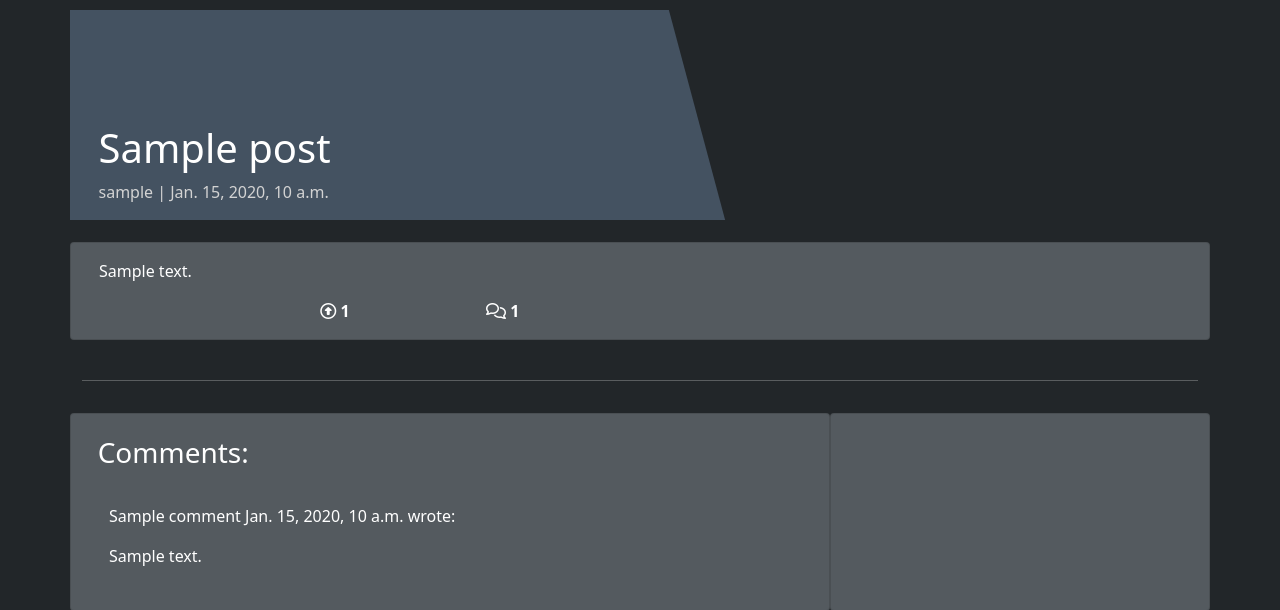
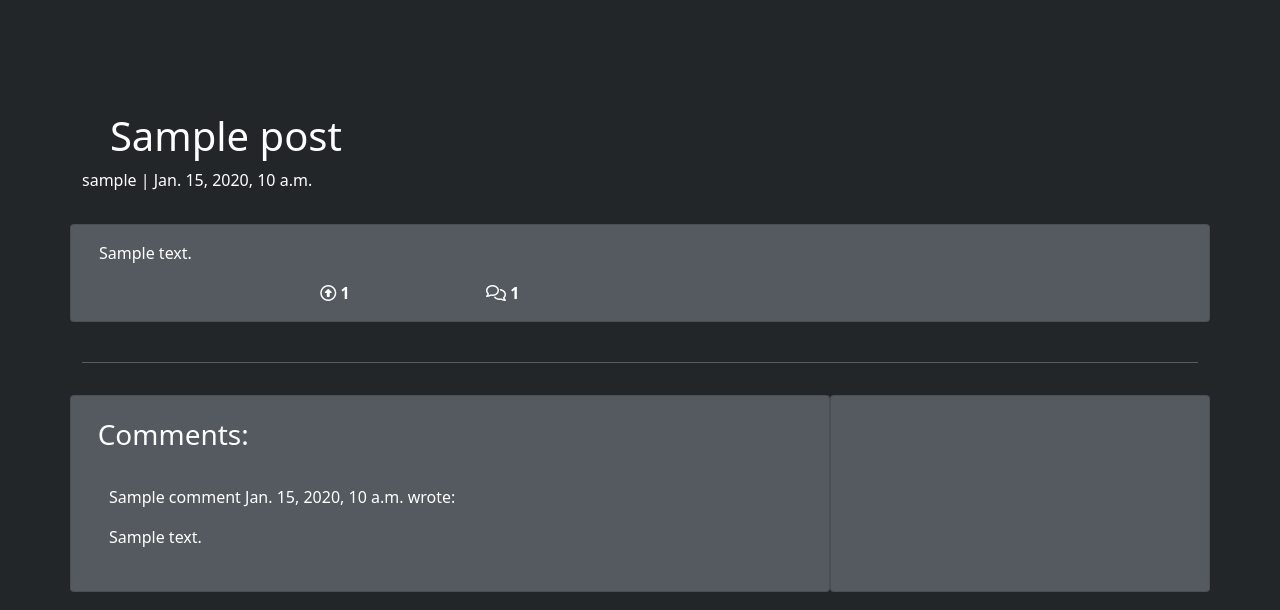
Before and after one commit to MattMurnaghan/Milestone4-MyRedditClone, a Django app: a page that uses templates/base.html in a window 1280 px wide. Shown: the part 56-666 px from the top of the page. Run offline with Django 3.2, Linux system fonts and the light colour scheme; tables that the repository leaves empty hold one stand-in row (values such as "Sample post"); some libraries are stand-ins or nearby versions.

Commit message:
Collect static files

```diff
--- a/reddit_clone/settings.py
+++ b/reddit_clone/settings.py
@@ -29,7 +29,9 @@ TEMPLATES_DIR = os.path.join(BASE_DIR, 'templates')
 SECRET_KEY = os.environ.get('SECRET_KEY')
 
 # SECURITY WARNING: don't run with debug turned on in production!
-DEBUG = True
+DEBUG = False
+
+X_FRAME_OPTIONS = 'SAMEORIGIN'
 
 ALLOWED_HOSTS = ['reddit-clone-matt-m.herokuapp.com',
                  'localhost', '127.0.0.1']
--- a/static/css/style.css
+++ b/static/css/style.css
@@ -12,10 +12,6 @@ body {
     background-color: #222629;
 
 }
-
-/* .navbar-toggler {
-    margin-bottom: ;
-} */
 
 .row {
     justify-content: center;
@@ -36,9 +32,6 @@ body {
     border-right: #2b2f32 solid 2px;
 }
 
-/* (@media screen and (min-width: ) {
-
-} */
 
 .suggested-post {
     width: 95%;
@@ -203,143 +196,3 @@ h3 {
     font-size: 1.1em;
     border-radius: 10px;
 }
-
-/* @keyframes fadeOut {
-    0% {
-        opacity: 1;
-    }
-
-    100% {
-        opacity: 0;
-    }
-} */
-
-
-/* .hero-image {
-    position: absolute;
-}
-
-.masthead-image {
-    position: relative;
-    overflow: hidden;
-}
-
-.masthead-text {
-    position: relative;
-} */
-
-
-.brand {
-    font-family: Lato, sans-serif;
-    font-size: 1.4rem;
-    font-weight: 700;
-    color: #4A4A4F;
-}
-
-
-.image-container {
-    position: relative;
-}
-
-.image-flash {
-    position: absolute;
-    bottom: 5%;
-    min-width: 30%;
-    left: -2px;
-    background-color: #23BBBB;
-}
-
-.author {
-    color: white;
-    margin: 4px;
-    text-transform: uppercase;
-}
-
-.masthead {
-    margin-top: 10px;
-    overflow: hidden;
-    position: relative;
-    display: inline-block;
-    min-height: 10vh;
-    max-height: 33vh;
-    width: 100%;
-}
-
-.masthead-container {
-    padding: 0;
-}
-
-.masthead-text {
-    background-color: #445261;
-    color: white;
-    position: relative;
-}
-
-.masthead-image {
-    position: relative;
-    overflow: hidden;
-}
-
-.masthead-image:after {
-    content: "";
-    position: absolute;
-    top: 0;
-    right: 90%;
-    height: 100%;
-    width: 150%;
-    background: #445261;
-    -webkit-transform: skew(15deg);
-    -moz-transform: skew(15deg);
-    transform: skew(15deg);
-    z-index: 100;
-}
-
-.post-link {
-    text-decoration: none;
-    color: #445261;
-}
-
-.post-link:hover,
-.page-link {
-    color: #E84610;
-}
-
-.post-subtitle {
-    margin-left: 5%;
-    color: lightgray;
-}
-
-.btn-signup {
-    background-color: #23BBBB;
-    color: #fff;
-}
-
-.btn-signup:hover,
-.btn-signup:active {
-    background-color: #fff;
-    color: #23BBBB;
-}
-
-.link {
-    color: #23BBBB;
-    text-decoration: none;
-}
-
-.link:hover,
-.link:active {
-    color: #445261;
-    text-decoration: underline;
-}
-
-.btn-like {
-    color: #E84610;
-    border: none;
-    background: transparent;
-}
-
-.btn-like:hover,
-.btn-like:active {
-    color: #E84610;
-    background: transparent;
-    border: none;
-}
```
